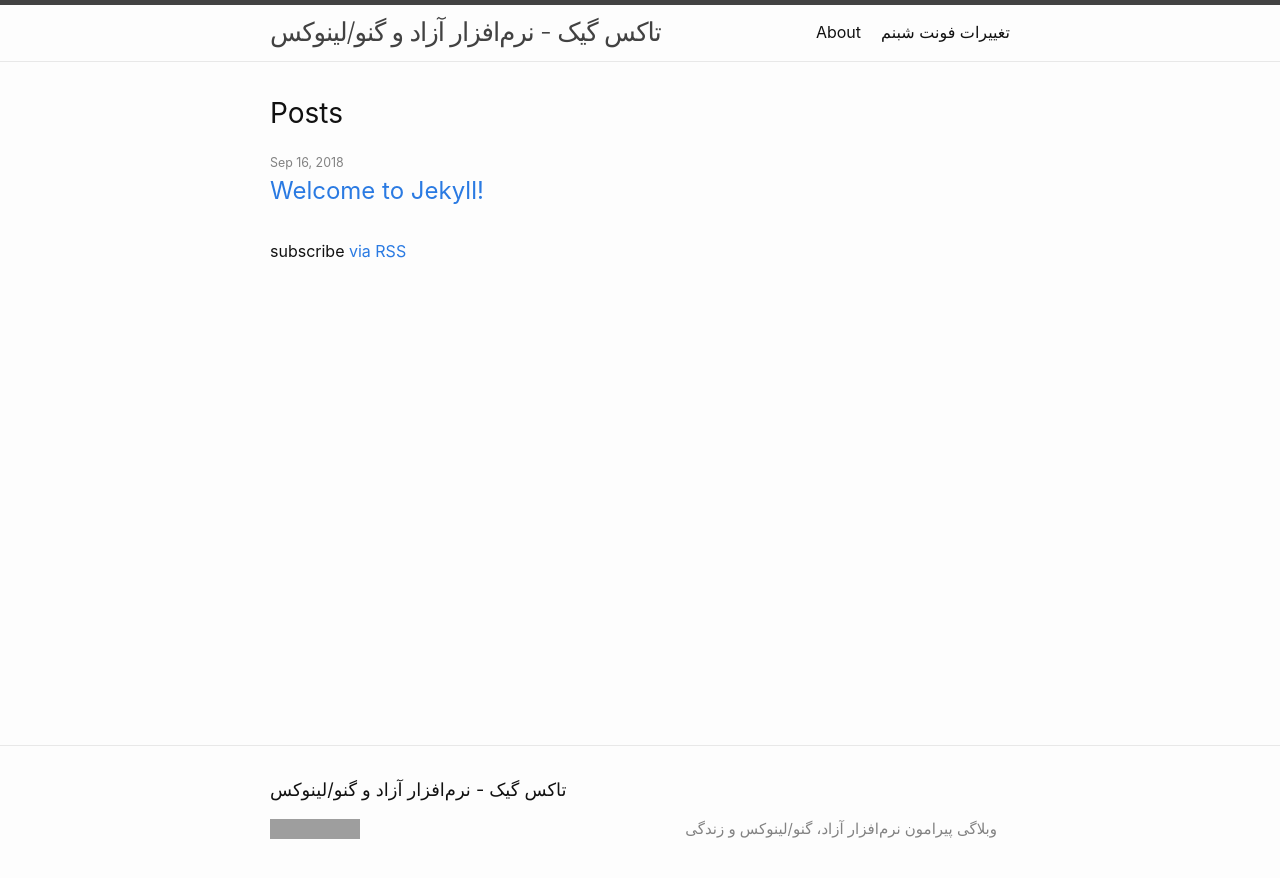
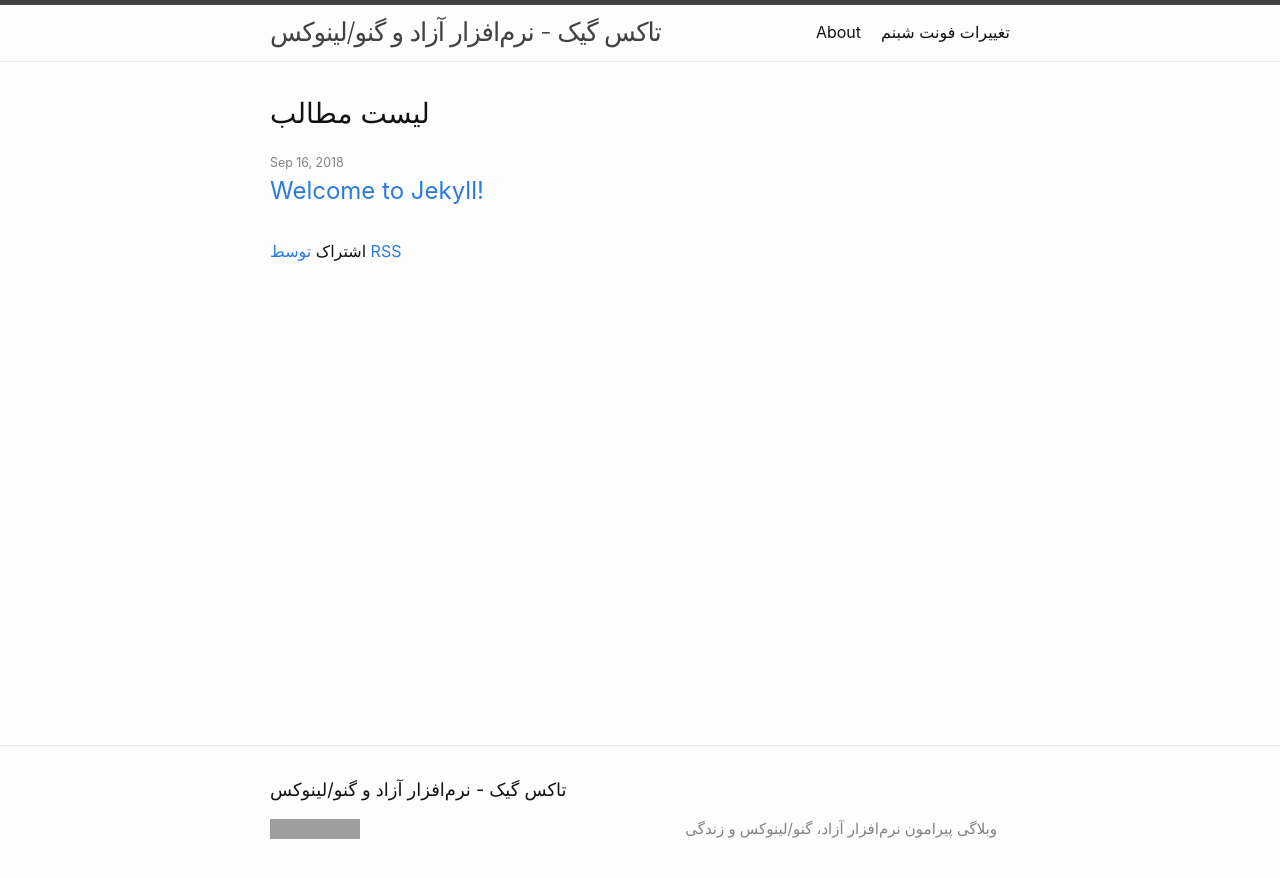
Before and after one commit to Ravexina/tuxgeek, a Jekyll site: the page built from index.md, in a window 1280 px wide. Shown: the top 878 px of the page. Built offline with Jekyll 4.4.1, drawn with Linux system fonts in a browser that asks for light colours; some web fonts are replaced; grey boxes are pictures that could not be loaded.

Commit message:
Replace subscribe with persian equivalent

```diff
--- a/_layouts/home.html
+++ b/_layouts/home.html
@@ -10,7 +10,7 @@ layout: default
   {{ content }}
 
   {%- if site.posts.size > 0 -%}
-    <h2 class="post-list-heading">{{ page.list_title | default: "Posts" }}</h2>
+    <h2 class="post-list-heading">{{ page.list_title | default: "لیست مطالب" }}</h2>
     <ul class="post-list">
       {%- for post in site.posts -%}
       <li>
@@ -28,7 +28,7 @@ layout: default
       {%- endfor -%}
     </ul>
 
-    <p class="rss-subscribe">subscribe <a href="{{ "/feed.xml" | relative_url }}">via RSS</a></p>
+    <p class="rss-subscribe">اشتراک <a href="{{ "/feed.xml" | relative_url }}">توسط RSS</a></p>
   {%- endif -%}
 
 </div>
```
